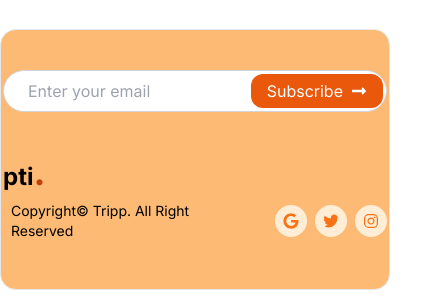
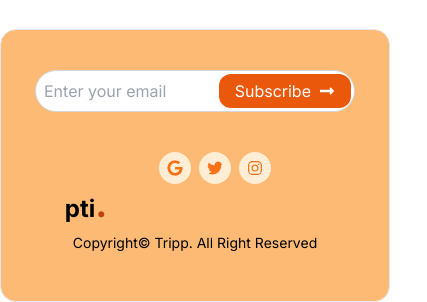
Before and after one commit to TanvirHasanPrince/QT_Int_JAN2024, a Next.js app: page / in a window 390 px wide. Shown: the part 670-972 px from the top of the page, 427 px wide, since content can reach past the window. Built offline with nearby package versions, Linux system fonts and the light colour scheme; no server answers.

Commit message:
Footer Responsive

```diff
--- a/src/app/Components/Footer/Footer.jsx
+++ b/src/app/Components/Footer/Footer.jsx
@@ -8,13 +8,13 @@ const Footer = () => {
   return (
     <div className="mt-10 border rounded-2xl bg-orange-300  bg-none flex flex-col md:flex-row lg:flex-row justify-between items-center">
       <div className=" md:grow lg:grow md:pl-40 lg:pl-40  p-10 ">
-        <div className="flex items-center justify-start md:mb-20 lg:mb-20 mb-10">
-          <div className="relative">
+        <div className="flex items-center justify-start md:mb-20 lg:mb-20 ">
+          <div className="relative ">
             <input
               type="text"
               id="email"
               placeholder="Enter your email"
-              className="pl-6 pr-2 border border-gray-300 p-2 rounded-full sm:pl-2 sm:p-2 sm:rounded-2xl focus:outline-none focus:ring focus:border-orange-300 w-96 z-0"
+              className="md:pl-6 lg:pl-6 md:pr-2 lg:pr-2 border border-gray-300 p-2 rounded-full focus:outline-none focus:ring focus:border-orange-300 md:w-96 lg:w-96 w-80 z-0"
             />
             <button
               type="button"
@@ -24,7 +24,7 @@ const Footer = () => {
             </button>
           </div>
         </div>
-        <div className="flex justify-start items-center ">
+        <div className="flex justify-start items-center flex-col-reverse md:flex-row lg:flex-row ">
           <div className="">
             <h1 className="md:text-black lg:text-black text-black md:text-4xl lg:text-4xl text-2xl text-left font-bold">
               pti<span className="text-orange-700 text-4xl font-bold">.</span>
```
